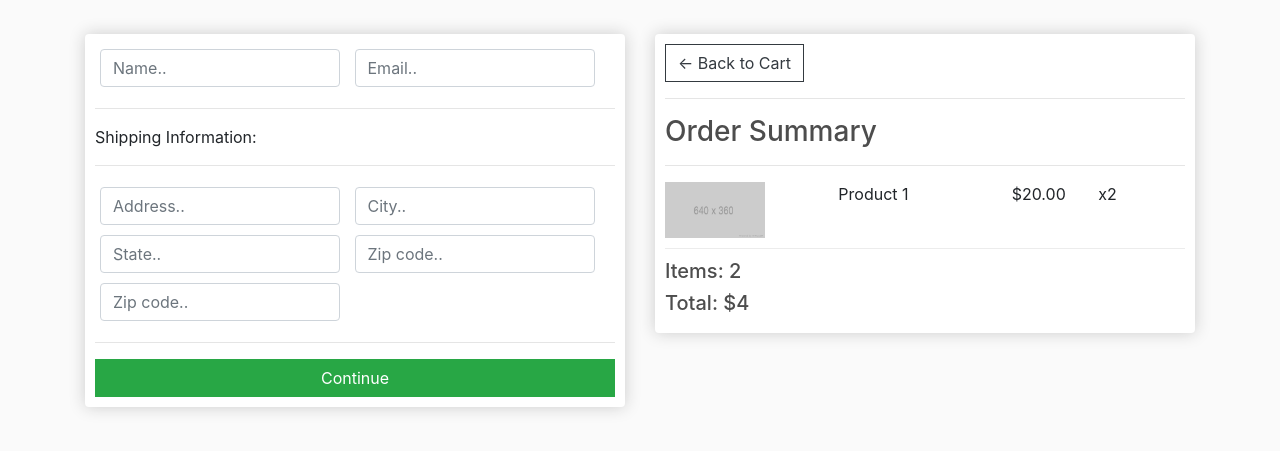
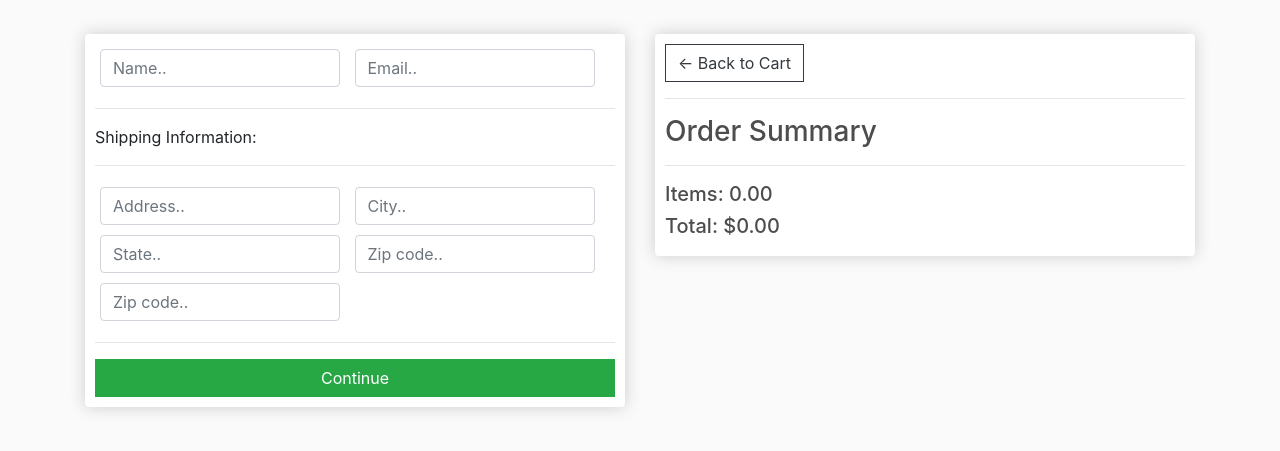
Before and after one commit to KialoHezz/Ecommerce, a Django app: page /checkout/ in a window 1280 px wide. Shown: the part 57-508 px from the top of the page. Run offline with Django 4.2, Linux system fonts and the light colour scheme; some libraries are stand-ins or nearby versions.

Commit message:
dynamic[checkout]

```diff
--- a/store/views.py
+++ b/store/views.py
@@ -21,6 +21,11 @@ def cart(request):
     else:
         items = []
 
+        order = {
+            'get_cart_total': 0,
+            'get_cart_item': 0,
+        }
+
 
     context = {
         'items': items,
@@ -30,6 +35,24 @@ def cart(request):
     return render(request, 'store/cart.html', context)
 
 def checkout(request):
-    context = {}
+    if request.user.is_authenticated:
+        customer =request.user.customer
+        order, created = Order.objects.get_or_create(customer=customer, complete=False)
+
+        # attached
+        items = order.orderitem_set.all()
+    else:
+        items = []
+
+        order = {
+            'get_cart_total': 0,
+            'get_cart_item': 0,
+        }
+
+
+    context = {
+        'items': items,
+        'order': order,
+    }
 
     return render(request, 'store/checkout.html', context)
--- a/templates/store/cart.html
+++ b/templates/store/cart.html
@@ -10,8 +10,8 @@
 				<br>
 				<table class="table">
 					<tr>
-						<th><h5>Items: <strong>{{order.get_cart_item}}</strong></h5></th>
-						<th><h5>Total:<strong> ${{order.get_cart_total}}</strong></h5></th>
+						<th><h5>Items: <strong>{{order.get_cart_item|floatformat:2}}</strong></h5></th>
+						<th><h5>Total:<strong> ${{order.get_cart_total|floatformat:2}}</strong></h5></th>
 						<th>
 							<a  style="float:right; margin:5px;" class="btn btn-success" href="{% url 'checkout' %}">Checkout</a>
 						</th>
--- a/templates/store/checkout.html
+++ b/templates/store/checkout.html
@@ -53,14 +53,16 @@
 				<hr>
 				<h3>Order Summary</h3>
 				<hr>
-				<div class="cart-row">
-					<div style="flex:2"><img class="row-image" src="{% static 'images/placeholder.png' %}"></div>
-					<div style="flex:2"><p>Product 1</p></div>
-					<div style="flex:1"><p>$20.00</p></div>
-					<div style="flex:1"><p>x2</p></div>
-				</div>
-				<h5>Items:   2</h5>
-				<h5>Total:   $4</h5>
+				{% for item in items %}
+					<div class="cart-row">
+						<div style="flex:2"><img class="row-image" src="{{item.prod.imageURL}}"></div>
+						<div style="flex:2"><p>{{item.prod.name}}</p></div>
+						<div style="flex:1"><p>${{item.prod.price}}</p></div>
+						<div style="flex:1"><p>{{item.quantity}}</p></div>
+					</div>
+				{% endfor %}
+				<h5>Items:   {{order.get_cart_item|floatformat:2}}</h5>
+				<h5>Total:   ${{order.get_cart_total|floatformat:2}}</h5>
 		    </div>
 	    </div>
     </div>
```
